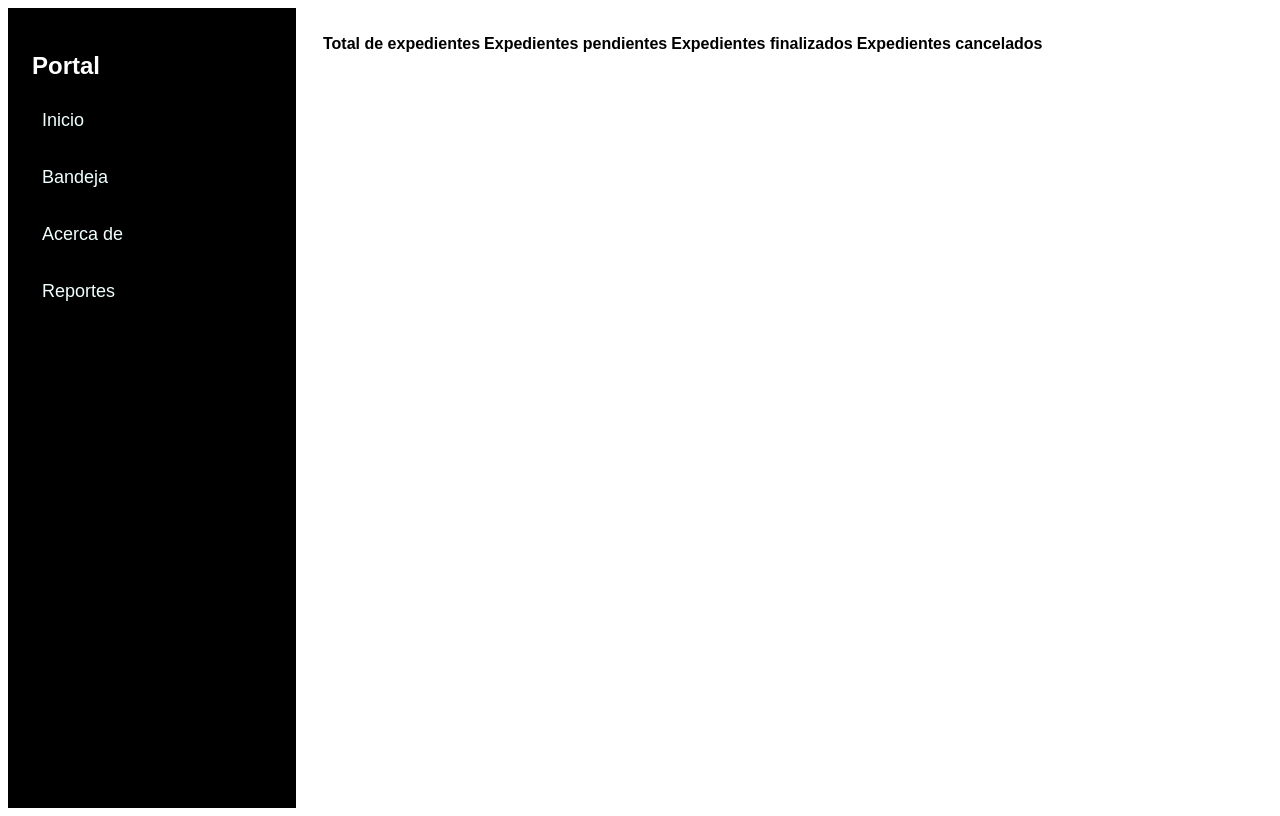
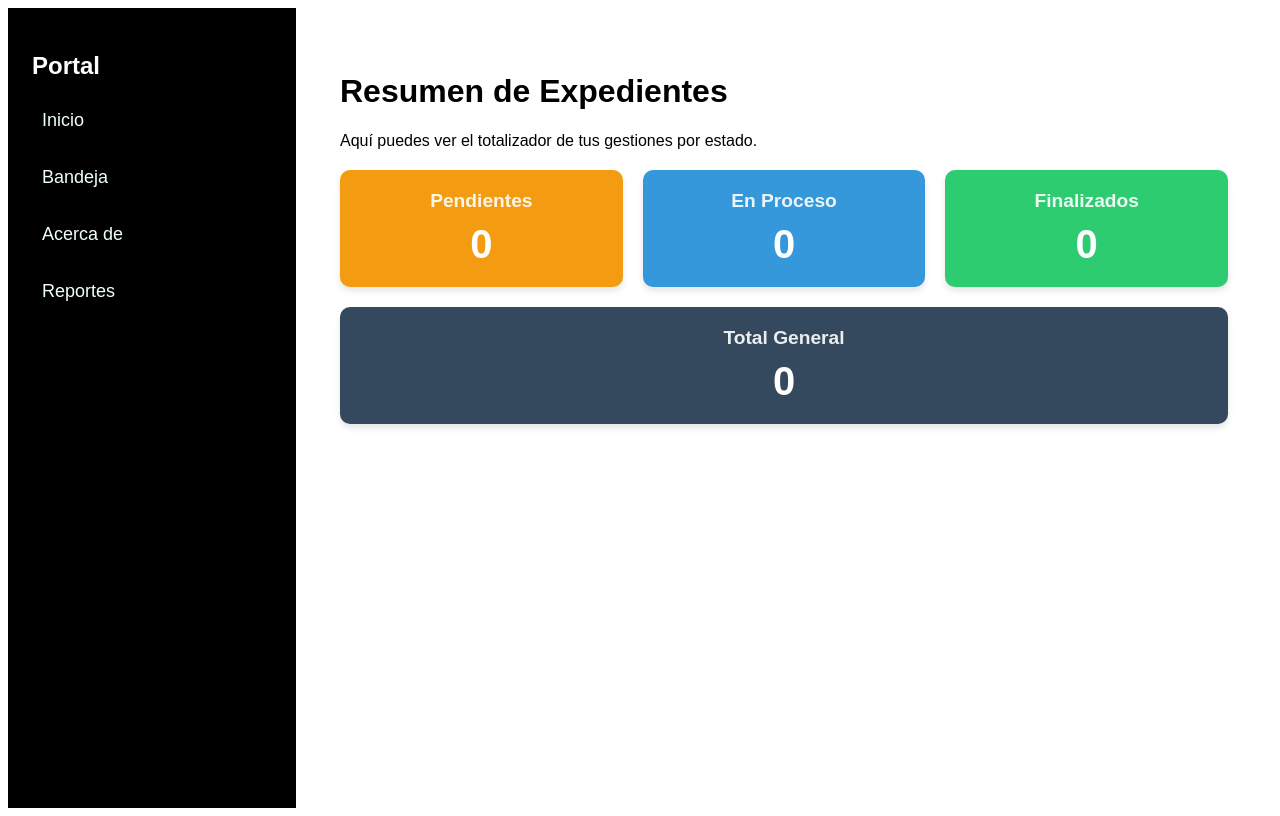
Before and after one commit to MatiCaro1/portal-expedientes, an Angular app: page /reportes in a window 1280 px wide. Built offline with nearby package versions, Linux system fonts and the light colour scheme.

Commit message:
Actualización
Clase 12052025, actividades de detalle-expediente, actualizacion de estados

```diff
--- a/src/app/app.routes.ts
+++ b/src/app/app.routes.ts
@@ -3,6 +3,7 @@ import { Inicio } from './pages/inicio/inicio';
 import { Bandeja } from './bandeja/bandeja';
 import { Acerca } from './pages/acerca/acerca';
 import { Reportes } from './pages/reportes/reportes';
+import { DetalleExpediente } from './pages/detalle-expediente/detalle-expediente';
 
 export const routes: Routes = [
   { path: '', redirectTo: 'inicio', pathMatch: 'full' },
@@ -10,5 +11,6 @@ export const routes: Routes = [
   { path: 'bandeja', component: Bandeja },
   { path: 'acerca', component: Acerca },
   { path: 'reportes', component: Reportes },
+  { path: 'detalle-expediente/:id', component: DetalleExpediente },
   { path: '**', redirectTo: 'inicio' }
 ];
--- a/src/app/bandeja/bandeja.ts
+++ b/src/app/bandeja/bandeja.ts
@@ -1,10 +1,11 @@
 import { Component, OnInit } from '@angular/core';
 import { FormsModule } from '@angular/forms';
 import { Expediente } from '../../models/expediente';
+import { RouterLink } from '@angular/router';
 
 @Component({
   selector: 'app-bandeja',
-  imports: [FormsModule],
+  imports: [FormsModule, RouterLink],
   templateUrl: './bandeja.html',
   styleUrl: './bandeja.css',
 })
@@ -76,6 +77,22 @@ export class Bandeja implements OnInit {
   }
 
   /**
+   * Cambia el estado del expediente al siguiente en la secuencia:
+   * Pendiente -> En Proceso -> Finalizado -> (vuelve a Pendiente)
+   */
+  actualizarEstado(expediente: Expediente) {
+    const estados = ['Pendiente', 'En Proceso', 'Finalizado'];
+    const indiceActual = estados.indexOf(expediente.estado);
+
+    // Calculamos el siguiente índice (si es el último, vuelve al primero)
+    const siguienteIndice = (indiceActual + 1) % estados.length;
+    expediente.estado = estados[siguienteIndice];
+
+    // Guardamos los cambios
+    this.guardarLocalStorage();
+  }
+
+  /**
    * Reinicia el objeto nuevoExpediente para vaciar los campos del formulario.
    */
   limpiarFormulario() {
--- /dev/null
+++ b/src/app/pages/detalle-expediente/detalle-expediente.css
@@ -0,0 +1,108 @@
+.detalle {
+  max-width: 700px;
+  margin: 40px auto;
+  font-family: 'Segoe UI', Tahoma, Geneva, Verdana, sans-serif;
+  padding: 0 20px;
+}
+
+.cabecera-detalle {
+  margin-bottom: 25px;
+}
+
+.btn-volver {
+  background: none;
+  border: none;
+  color: #2563eb;
+  cursor: pointer;
+  font-weight: 600;
+  padding: 0;
+  margin-bottom: 10px;
+  font-size: 0.9rem;
+}
+
+.btn-volver:hover {
+  text-decoration: underline;
+}
+
+.card {
+  background-color: white;
+  border-radius: 12px;
+  box-shadow: 0 10px 15px -3px rgba(0, 0, 0, 0.1);
+  padding: 30px;
+  border: 1px solid #e5e7eb;
+}
+
+.info-grupo {
+  margin-bottom: 20px;
+}
+
+.info-grupo label {
+  display: block;
+  font-size: 0.8rem;
+  font-weight: 700;
+  color: #6b7280;
+  text-transform: uppercase;
+  letter-spacing: 0.05em;
+  margin-bottom: 5px;
+}
+
+.valor-destacado {
+  font-size: 1.8rem;
+  font-weight: 800;
+  color: #1f2937;
+  margin: 0;
+}
+
+.info-fila {
+  display: flex;
+  gap: 40px;
+  margin-bottom: 20px;
+  border-top: 1px solid #f3f4f6;
+  border-bottom: 1px solid #f3f4f6;
+  padding: 20px 0;
+}
+
+/* Badges logic copied from bandeja for consistency */
+.badge {
+  padding: 0.35rem 1rem;
+  border-radius: 9999px;
+  font-size: 0.85rem;
+  font-weight: 600;
+  display: inline-block;
+}
+
+/* Status colors */
+.badge.en-proceso { background-color: #fef3c7; color: #92400e; }
+.badge.finalizado { background-color: #dcfce7; color: #166534; }
+.badge.pendiente { background-color: #f1f5f9; color: #475569; }
+.badge.cancelado { background-color: #fee2e2; color: #991b1b; }
+
+/* Priority colors */
+.badge.prioridad-alta { background-color: #fee2e2; color: #991b1b; }
+.badge.prioridad-media { background-color: #fef3c7; color: #92400e; }
+.badge.prioridad-baja { background-color: #dcfce7; color: #166534; }
+
+.mensaje-error-contenedor {
+  text-align: center;
+  padding: 50px;
+  background-color: #fff1f2;
+  border-radius: 12px;
+  border: 1px solid #fecaca;
+}
+
+.mensaje-error {
+  color: #b91c1c;
+  font-weight: bold;
+  font-size: 1.1rem;
+  margin-bottom: 20px;
+}
+
+.btn-primario {
+  background-color: #2563eb;
+  color: white;
+  border: none;
+  padding: 10px 20px;
+  border-radius: 6px;
+  font-weight: 600;
+  cursor: pointer;
+}
--- /dev/null
+++ b/src/app/pages/detalle-expediente/detalle-expediente.html
@@ -0,0 +1,42 @@
+<div class="detalle">
+  <div class="cabecera-detalle">
+    <button class="btn-volver" routerLink="/bandeja">← Volver a la bandeja</button>
+    <h1>Detalle de expediente</h1>
+  </div>
+
+  @if (expediente) {
+    <div class="card">
+      <div class="info-grupo">
+        <label>Número de Expediente</label>
+        <p class="valor-destacado">{{ expediente.numero }}</p>
+      </div>
+
+      <div class="info-fila">
+        <div class="info-grupo">
+          <label>Estado</label>
+          <span class="badge" [class]="expediente.estado.toLowerCase().replace(' ', '-')">
+            {{ expediente.estado }}
+          </span>
+        </div>
+
+        <div class="info-grupo">
+          <label>Prioridad</label>
+          <span class="badge" [class]="obtenerClasePrioridad(expediente.prioridad)">
+            {{ expediente.prioridad }}
+          </span>
+        </div>
+      </div>
+
+      <div class="info-grupo">
+        <label>Fecha de creación</label>
+        <p>{{ expediente.fechaCreacion }}</p>
+      </div>
+    </div>
+  } @else {
+    <div class="mensaje-error-contenedor">
+      <p class="mensaje-error">⚠️ No se encontró el expediente solicitado.</p>
+      <button class="btn-primario" routerLink="/bandeja">Regresar a la lista</button>
+    </div>
+  }
+
+</div>
--- /dev/null
+++ b/src/app/pages/detalle-expediente/detalle-expediente.ts
@@ -0,0 +1,52 @@
+import { Component, OnInit } from '@angular/core';
+import { ActivatedRoute, RouterLink } from '@angular/router';
+import { Expediente } from '../../../models/expediente';
+
+@Component({
+  selector: 'app-detalle-expediente',
+  imports: [RouterLink],
+  templateUrl: './detalle-expediente.html',
+  styleUrl: './detalle-expediente.css',
+})
+export class DetalleExpediente implements OnInit {
+  idExpediente = 0;
+  expediente: Expediente | undefined;
+
+  constructor (private route: ActivatedRoute){}
+
+
+  ngOnInit() {
+    this.idExpediente = Number(this.route.snapshot.paramMap.get('id'));
+
+    let expedientes: Expediente[] = [];
+    const data = localStorage.getItem('expedientes');
+
+    if (data) {
+      expedientes = JSON.parse(data);
+    } else {
+      // Datos iniciales por defecto (deben coincidir con los de Bandeja)
+      expedientes = [
+        { id: 1, numero: 'EXP-001', estado: 'En Proceso', fechaCreacion: '2024-01-01', prioridad: 'Alta' },
+        { id: 2, numero: 'EXP-002', estado: 'Finalizado', fechaCreacion: '2024-02-01', prioridad: 'Media' },
+        { id: 3, numero: 'EXP-003', estado: 'Pendiente', fechaCreacion: '2024-03-01', prioridad: 'Baja' }
+      ];
+    }
+
+    this.expediente = expedientes.find(e => e.id === this.idExpediente);
+  }
+
+obtenerClasePrioridad(prioridad: string): string {
+   const clases: Record<string, string> = {
+     'Alta':  'prioridad-alta',
+     'Media': 'prioridad-media',
+     'Baja':  'prioridad-baja'
+   };
+   // Retorna la clase encontrada o un string vacío si la prioridad no existe en el diccionario
+   return clases[prioridad] || '';
+  }
+
+
+
+
+
+}
--- a/src/app/pages/reportes/reportes.css
+++ b/src/app/pages/reportes/reportes.css
@@ -1,98 +1,68 @@
-.contenedor-reportes {
-  padding: 24px;
-  max-width: 1200px;
-  margin: 0 auto;
+/* Espaciado general del componente */
+.reportes-container {
+  padding: 20px;
+  font-family: Arial, sans-serif;
 }
 
-.header-reportes h1 {
-  font-size: 28px;
-  color: #1a202c;
-  margin-bottom: 32px;
+/*
+   Configuración de la cuadrícula de tarjetas
+   Usamos 'flex' para que las tarjetas se acomoden solas según el tamaño de la pantalla
+*/
+.dashboard-cards {
+  display: flex;
+  flex-wrap: wrap; /* Si no caben, saltan a la siguiente línea */
+  gap: 20px;       /* Espacio entre cada tarjeta */
+  margin-top: 20px;
 }
 
-/* Panel de KPIs */
-.panel-kpi {
-  display: grid;
-  grid-template-columns: repeat(auto-fit, minmax(280px, 1fr));
-  gap: 24px;
-  margin-bottom: 48px;
+/* Diseño base de una tarjeta (todas comparten esto) */
+.card {
+  flex: 1;           /* Todas intentan tener el mismo ancho */
+  min-width: 200px;  /* Pero ninguna puede ser más pequeña que 200px */
+  padding: 20px;
+  border-radius: 10px;
+  color: white;      /* Texto en blanco para resaltar sobre el fondo de color */
+  text-align: center;
+  box-shadow: 0 4px 6px rgba(0, 0, 0, 0.1); /* Sombrita para dar profundidad */
+  transition: transform 0.2s; /* Animación suave para cuando pasas el mouse */
 }
 
-.card-kpi {
-  background: white;
-  padding: 24px;
-  border-radius: 12px;
-  box-shadow: 0 4px 6px rgba(0, 0, 0, 0.05);
-  border-left: 6px solid #cbd5e0;
-  transition: transform 0.2s;
+/* Efecto visual al pasar el mouse por encima de una tarjeta */
+.card:hover {
+  transform: translateY(-5px); /* Se levanta un poco */
 }
 
-.card-kpi:hover {
-  transform: translateY(-4px);
+/* Estilo para los títulos (Pendiente, Proceso, etc) */
+.card h3 {
+  margin: 0;
+  font-size: 1.2rem;
+  opacity: 0.9;
 }
 
-.card-kpi .label {
-  color: #718096;
-  font-size: 14px;
-  font-weight: 600;
-  text-transform: uppercase;
-  margin-bottom: 8px;
+/* Estilo para el número grande del total */
+.count {
+  font-size: 2.5rem;
+  font-weight: bold;
+  margin: 10px 0 0 0;
 }
 
-.card-kpi .valor {
-  font-size: 36px;
-  font-weight: 800;
-  color: #2d3748;
+/*
+   ASIGNACIÓN DE COLORES INTUITIVOS
+   Usamos clases específicas para cambiar solo el color de fondo de cada una
+*/
+
+.card-pendiente {
+  background-color: #f39c12; /* Naranja = Espera / Alerta */
 }
 
-/* Colores por tipo de KPI */
-.card-kpi.total { border-left-color: #4299e1; }
-.card-kpi.pendientes { border-left-color: #ed8936; }
-.card-kpi.finalizados { border-left-color: #48bb78; }
-
-/* Tabla de Detalle */
-.seccion-detalle {
-  background: white;
-  padding: 32px;
-  border-radius: 12px;
-  box-shadow: 0 4px 6px rgba(0, 0, 0, 0.05);
+.card-proceso {
+  background-color: #3498db; /* Azul = Actividad / Ejecución */
 }
 
-.seccion-detalle h3 {
-  margin-top: 0;
-  margin-bottom: 24px;
-  color: #2d3748;
+.card-finalizado {
+  background-color: #2ecc71; /* Verde = Éxito / Terminado */
 }
 
-.tabla-reportes {
-  width: 100%;
-  border-collapse: collapse;
+.card-total {
+  background-color: #34495e; /* Gris oscuro = Informativo / Neutral */
 }
-
-.tabla-reportes th {
-  text-align: left;
-  padding: 12px;
-  background-color: #f7fafc;
-  color: #4a5568;
-  font-size: 13px;
-  border-bottom: 2px solid #edf2f7;
-}
-
-.tabla-reportes td {
-  padding: 16px 12px;
-  border-bottom: 1px solid #edf2f7;
-  color: #2d3748;
-}
-
-/* Indicadores de prioridad */
-.indicador {
-  display: inline-block;
-  width: 12px;
-  height: 12px;
-  border-radius: 50%;
-  margin-right: 8px;
-}
-
-.indicador.alta { background-color: #f56565; }
-.indicador.media { background-color: #ecc94b; }
-.indicador.baja { background-color: #48bb78; }
--- a/src/app/pages/reportes/reportes.html
+++ b/src/app/pages/reportes/reportes.html
@@ -1,10 +1,38 @@
-<table>
-  <thead>
-    <tr>
-      <th>Total de expedientes</th>
-      <th>Expedientes pendientes</th>
-      <th>Expedientes finalizados</th>
-      <th>Expedientes cancelados
-    </tr>
-  </thead>
-</table>
+<!-- Contenedor principal para dar margen y estructura -->
+<div class="reportes-container">
+  <h1>Resumen de Expedientes</h1>
+  <p>Aquí puedes ver el totalizador de tus gestiones por estado.</p>
+
+  <!-- Esta sección agrupa todas las tarjetas (cards) -->
+  <div class="dashboard-cards">
+
+    <!-- PASO 3: Mostrar los datos usando la "Interpolación" {{ }} -->
+    <!-- La interpolación permite mostrar variables de nuestro archivo .ts en el HTML -->
+
+    <!-- Tarjeta de Pendientes (Color Naranja) -->
+    <div class="card card-pendiente">
+      <h3>Pendientes</h3>
+      <!-- Llamamos al getter 'totalPendientes' que definimos en el TS -->
+      <p class="count">{{ totalPendientes }}</p>
+    </div>
+
+    <!-- Tarjeta de En Proceso (Color Azul) -->
+    <div class="card card-proceso">
+      <h3>En Proceso</h3>
+      <p class="count">{{ totalEnProceso }}</p>
+    </div>
+
+    <!-- Tarjeta de Finalizados (Color Verde) -->
+    <div class="card card-finalizado">
+      <h3>Finalizados</h3>
+      <p class="count">{{ totalFinalizados }}</p>
+    </div>
+
+    <!-- Tarjeta de Total General (Color Gris Oscuro) -->
+    <div class="card card-total">
+      <h3>Total General</h3>
+      <p class="count">{{ totalGeneral }}</p>
+    </div>
+
+  </div>
+</div>
--- a/src/app/pages/reportes/reportes.ts
+++ b/src/app/pages/reportes/reportes.ts
@@ -1,9 +1,59 @@
-import { Component } from '@angular/core';
+import { Component, OnInit } from '@angular/core';
+import { CommonModule } from '@angular/common';
+import { Expediente } from '../../../models/expediente';
 
 @Component({
   selector: 'app-reportes',
-  imports: [],
+  standalone: true, // Indica que el componente es independiente y maneja sus propias importaciones
+  imports: [CommonModule], // Importamos CommonModule para usar funciones básicas de Angular
   templateUrl: './reportes.html',
   styleUrl: './reportes.css',
 })
-export class Reportes {}
+export class Reportes implements OnInit {
+  // Definimos un array vacío donde guardaremos los expedientes que recuperemos
+  expedientes: Expediente[] = [];
+
+  /**
+   * ngOnInit es un "gancho" (hook) que se ejecuta automáticamente
+   * apenas el componente se carga en la pantalla.
+   */
+  ngOnInit() {
+    // PASO 1: Recuperar los datos guardados por el componente 'Bandeja'
+    // localStorage es como una pequeña base de datos en tu navegador que no se borra al refrescar
+    const data = localStorage.getItem('expedientes');
+
+    if (data) {
+      // Como en el "baúl" se guarda todo como texto plano, usamos JSON.parse
+      // para convertir ese texto de nuevo en una lista de objetos (Array)
+      this.expedientes = JSON.parse(data);
+    }
+  }
+
+  /**
+   * PASO 2: Crear "Getters" para los totales.
+   * Un 'get' es una función especial que se puede usar en el HTML como si fuera una variable.
+   * Angular la recalculará automáticamente si los datos cambian.
+   */
+
+  // Contamos los pendientes
+  get totalPendientes() {
+    // .filter crea una lista temporal solo con los que cumplen la condición
+    // .length nos dice cuántos elementos hay en esa lista temporal
+    return this.expedientes.filter(e => e.estado === 'Pendiente').length;
+  }
+
+  // Contamos los que están en proceso
+  get totalEnProceso() {
+    return this.expedientes.filter(e => e.estado === 'En Proceso').length;
+  }
+
+  // Contamos los finalizados
+  get totalFinalizados() {
+    return this.expedientes.filter(e => e.estado === 'Finalizado').length;
+  }
+
+  // Obtenemos el total de la lista completa sin filtrar
+  get totalGeneral() {
+    return this.expedientes.length;
+  }
+}
```
Also changed, not shown: src/app/bandeja/bandeja.css (+20 -4 lines), src/app/bandeja/bandeja.html (+16 -4 lines), 2 other files (tests, documents, lock files or other folders).
